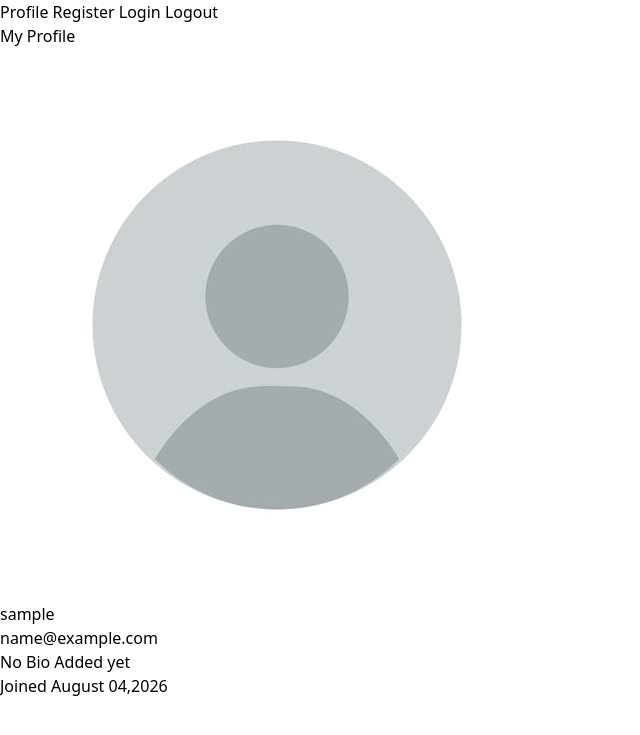
After one commit to zaryabdar/AI-powered-Blog-website-, a Flask app: page /profile in a window 1280 px wide. The commit adds this page. Shown: the top 735 px of the page, without its empty margins (0-640 px from the left). Run offline with Flask 3, Linux system fonts and the light colour scheme; the visitor is signed in with stand-in values (Sample User, id 1); style sheets or scripts are compiled from the project's sources.

Commit message:
Add profile route and add navbar

```diff
--- a/app/models/user.py
+++ b/app/models/user.py
@@ -9,7 +9,7 @@ class User(UserMixin,db.Model):
     username = db.Column(db.String(80),unique=True, nullable=False)
     email = db.Column(db.String(120),unique=True, nullable=False)
     password_hash = db.Column(db.String(255), nullable=False)
-    profile_img = db.Column(db.String(255), default="default.png")
+    profile_img = db.Column(db.String(255), default="default.jpg")
     bio = db.Column(db.Text)
     created_at = db.Column(db.DateTime,default=datetime.utcnow)
 
--- a/app/routes/auth.py
+++ b/app/routes/auth.py
@@ -39,6 +39,11 @@ def login():
     registration_form = RegistrationForm()
     return render_template("authentication.html",registration_form = registration_form, login_form = login_form)
 
+@auth.route("/profile")
+@login_required
+def profile():
+    return render_template("profile.html",user = current_user)
+
 @auth.route("/logout")
 @login_required
 def logout():
--- a/app/routes/post.py
+++ b/app/routes/post.py
@@ -16,7 +16,7 @@ def home():
 
 @post.route("/posts")
 def all_posts():
-    posts = Post.query.all()
+    posts = Post.query.filter_by(author_id = current_user.id).all()
     return render_template("posts.html",posts=posts)
 
 @post.route("/post/new",methods=["GET","POST"])
--- a/app/templates/Base.html
+++ b/app/templates/Base.html
@@ -7,6 +7,12 @@
     <link rel="stylesheet" href="{{ url_for('static', filename='css/output.css') }}">
 </head>
 <body>
+    <nav>
+        <a href="{{url_for('auth.profile')}}"> Profile </a>
+        <a href="{{url_for('auth.register')}}"> Register </a>
+        <a href="{{url_for('auth.login')}}"> Login</a>
+        <a href="{{url_for('auth.logout')}}"> Logout</a>
+    </nav>
     {% block body %}
 
     {% endblock body %}
--- /dev/null
+++ b/app/templates/profile.html
@@ -0,0 +1,28 @@
+{% extends 'base.html' %}
+{% block body %}
+    <div>
+        <h1> My Profile </h1>
+        <div>
+            <img src="{{url_for('static', filename = 'uploads/'+ user.profile_img)}}"
+            alt="{{user.username}}">
+        <h2>
+            {{user.username}}
+        </h2>
+        <p>
+            {{user.email}}
+        </p>
+        {% if user.bio %}
+            <p>
+                {{user.bio}}
+            </p>
+        {% else %}
+            <p>
+                No Bio Added yet
+            </p>
+        {% endif %}
+            <p>
+                Joined {{user.created_at.strftime('%B %d,%Y')}}
+            </p>
+        </div>
+    </div>
+{% endblock body %}
```
Also changed, not shown: app/static/uploads/default.jpg (added).
